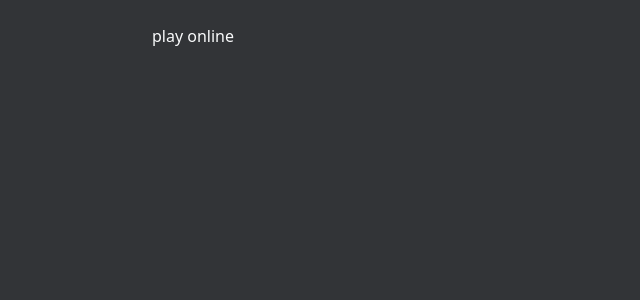
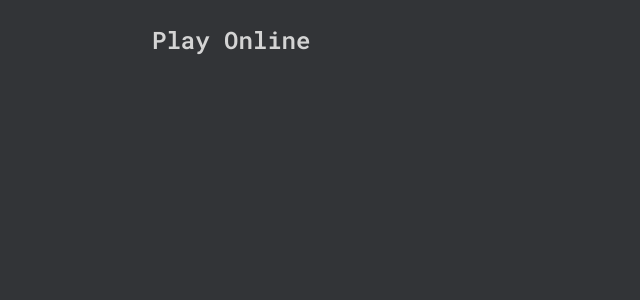
Before and after one commit to 2salted/wpm-app, a React (Vite) app: page / in a window 1280 px wide. Shown: the top 300 px of the page, without its empty margins (0-640 px from the left). Built offline with nearby package versions, Linux system fonts and the light colour scheme.

Commit message:
added font, edited tailwind config files & edited navbar.tsx style

```diff
--- a/src/components/Navbar.tsx
+++ b/src/components/Navbar.tsx
@@ -2,7 +2,7 @@ export default function Navbar() {
   return (
     <div className="">
       <div className="flex justify-start flex-row">
-        <div className="text-gray-50">play online</div>
+        <div className="text-neutral-300 text-2xl font-semibold font-robotoRegular">Play Online</div>
       </div>
     </div>
   );
--- a/src/index.css
+++ b/src/index.css
@@ -1,3 +1,9 @@
 @tailwind base;
 @tailwind components;
 @tailwind utilities;
+
+@font-face {
+    font-family: "roboto-mono";
+    src: local("RobotoMono1"),
+    url(./fonts/Robotomono1.ttf) format("truetype")
+}
--- a/tailwind.config.js
+++ b/tailwind.config.js
@@ -2,7 +2,11 @@
 export default {
   content: ["./index.html", "./src/**/*.{js,ts,jsx,tsx}"],
   theme: {
-    extend: {},
+    extend: {
+      fontFamily: {
+        robotoRegular:['roboto-mono'],
+      }
+    },
   },
   plugins: [],
 };
```
Also changed, not shown: src/fonts/RobotoMono-Italic-VariableFont_wght.ttf (added), src/fonts/Robotomono1.ttf (added).
